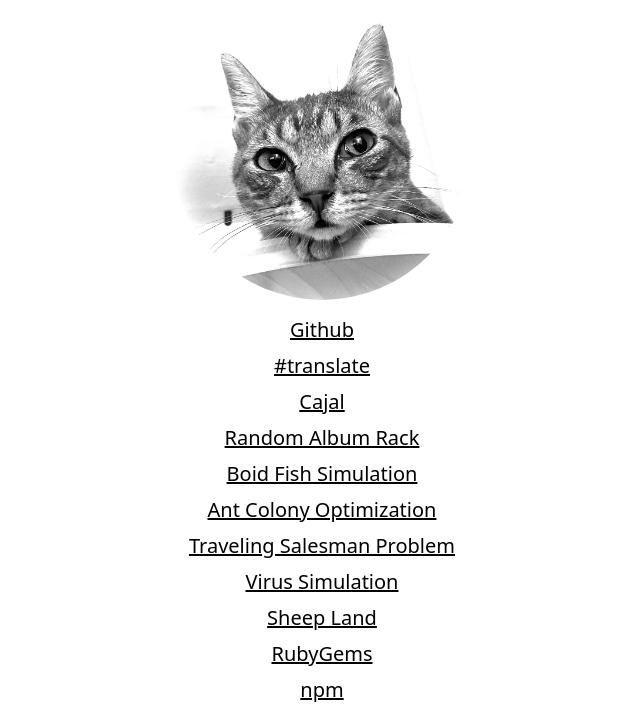
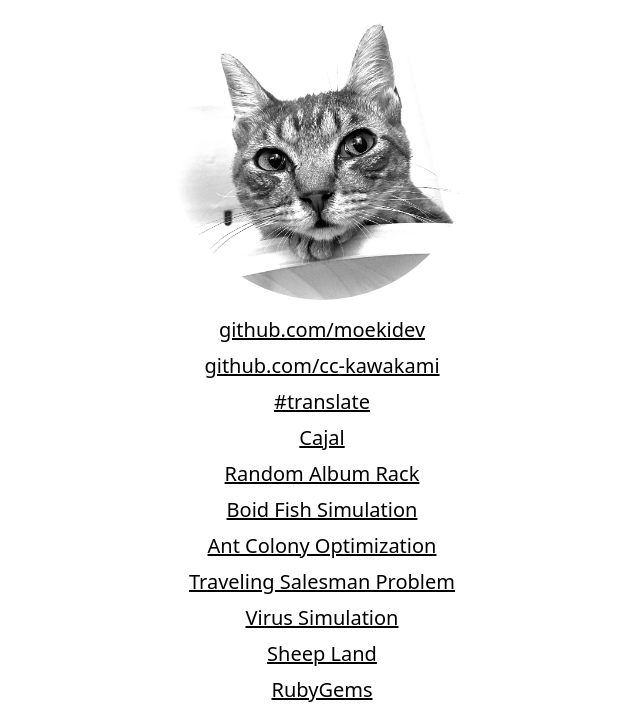
Before and after one commit to kawakamimoeki/website-2021, a website built with Vite: page index.html in a window 1280 px wide. Shown: the part 92-800 px from the top of the page, without its empty margins (318-958 px from the left). Built offline with nearby package versions, Linux system fonts and the light colour scheme.

Commit message:
add github account

```diff
--- a/index.html
+++ b/index.html
@@ -18,7 +18,12 @@
   <ul>
     <li class="py-1">
       <a href="https://github.com/moekidev" target="_blank" rel="noopener" class="text-xl underline">
-        Github
+        github.com/moekidev
+      </a>
+    </li>
+    <li class="py-1">
+      <a href="https://github.com/cc-kawakami" target="_blank" rel="noopener" class="text-xl underline">
+        github.com/cc-kawakami
       </a>
     </li>
     <li class="py-1">
```
